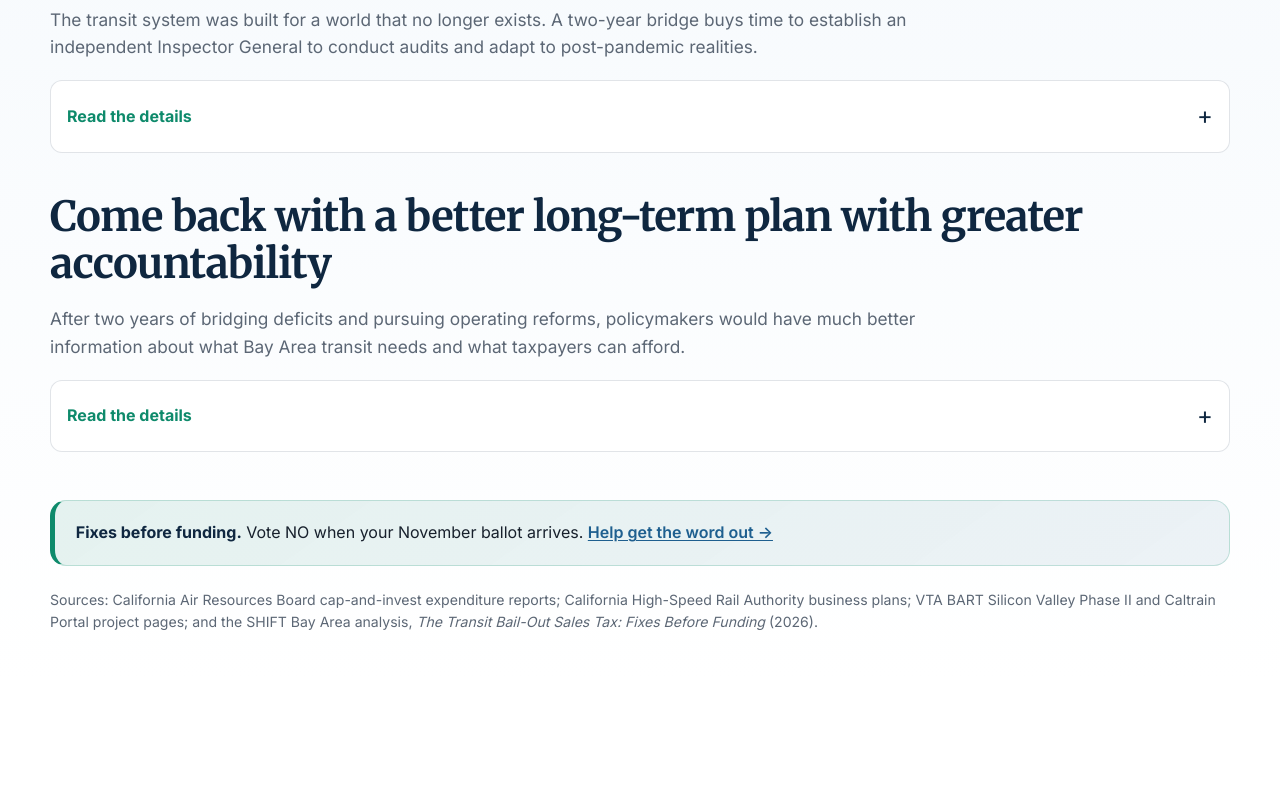
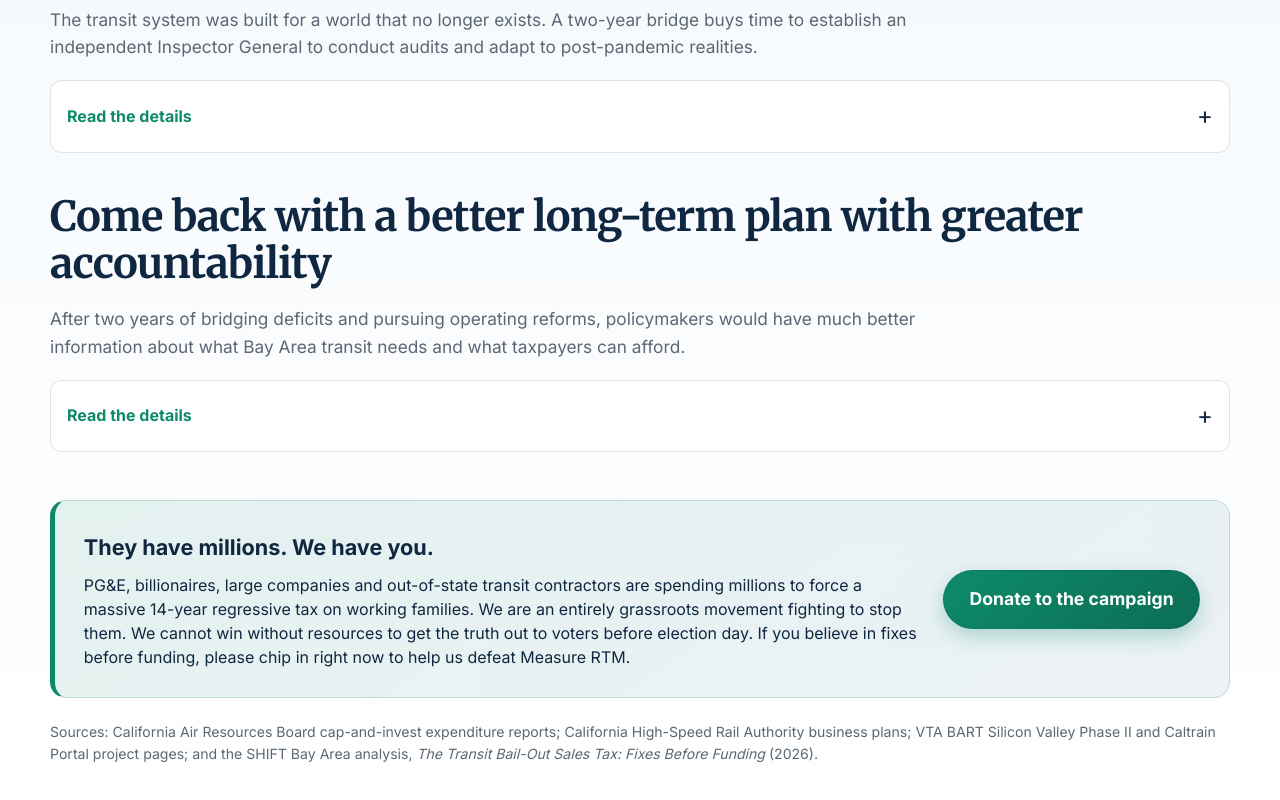
Before and after one commit to joffemd/transitaccountability, a website: page solutions/index.html in a window 1280 px wide. Shown: the part 2077-2877 px from the top of the page. Before the commit the page ends 2758 px from the top, so only its background shows below. Drawn offline with Linux system fonts and the light colour scheme.

Commit message:
Add prominent donate call-to-action on solutions page

```diff
--- a/solutions/index.html
+++ b/solutions/index.html
@@ -195,7 +195,13 @@
         </details>
       </div>
 
-      <div class="callout" style="margin-top: 3rem;"><strong>Fixes before funding.</strong> Vote NO when your November ballot arrives. <a href="/#act">Help get the word out &rarr;</a></div>
+      <div class="callout" style="margin-top: 3rem; display:flex; flex-wrap:wrap; align-items:center; justify-content:space-between; gap:1.5rem; padding: 1.8rem;">
+        <div style="flex: 1 1 500px;">
+          <h3 style="margin: 0 0 0.5rem; color: var(--navy); font-size: 1.35rem;">They have millions. We have you.</h3>
+          <p style="margin: 0; color: var(--navy); font-size: 1rem; line-height: 1.5;">PG&amp;E, billionaires, large companies and out-of-state transit contractors are spending millions to force a massive 14-year regressive tax on working families. We are an entirely grassroots movement fighting to stop them. We cannot win without resources to get the truth out to voters before election day. If you believe in fixes before funding, please chip in right now to help us defeat Measure RTM.</p>
+        </div>
+        <a class="button button-secondary" href="https://www.zeffy.com/en-US/donation-form/donate-to-the-committee-for-affordable-bay-area-transit" target="_blank" rel="noopener" style="background:linear-gradient(135deg,#0e8a6b,#0b6e55);color:#fff;white-space:nowrap;font-size:1.1rem;padding:0.9rem 1.6rem;font-weight:700;box-shadow:0 8px 20px rgba(14,138,107,0.28);border-radius:999px;">Donate to the campaign</a>
+      </div>
       <p style="font-size:0.88rem;color:var(--muted);">Sources: California Air Resources Board cap-and-invest expenditure reports; California High-Speed Rail Authority business plans; VTA BART Silicon Valley Phase II and Caltrain Portal project pages; and the SHIFT Bay Area analysis, <em>The Transit Bail-Out Sales Tax: Fixes Before Funding</em> (2026).</p>
     </div>
   </section>
```
